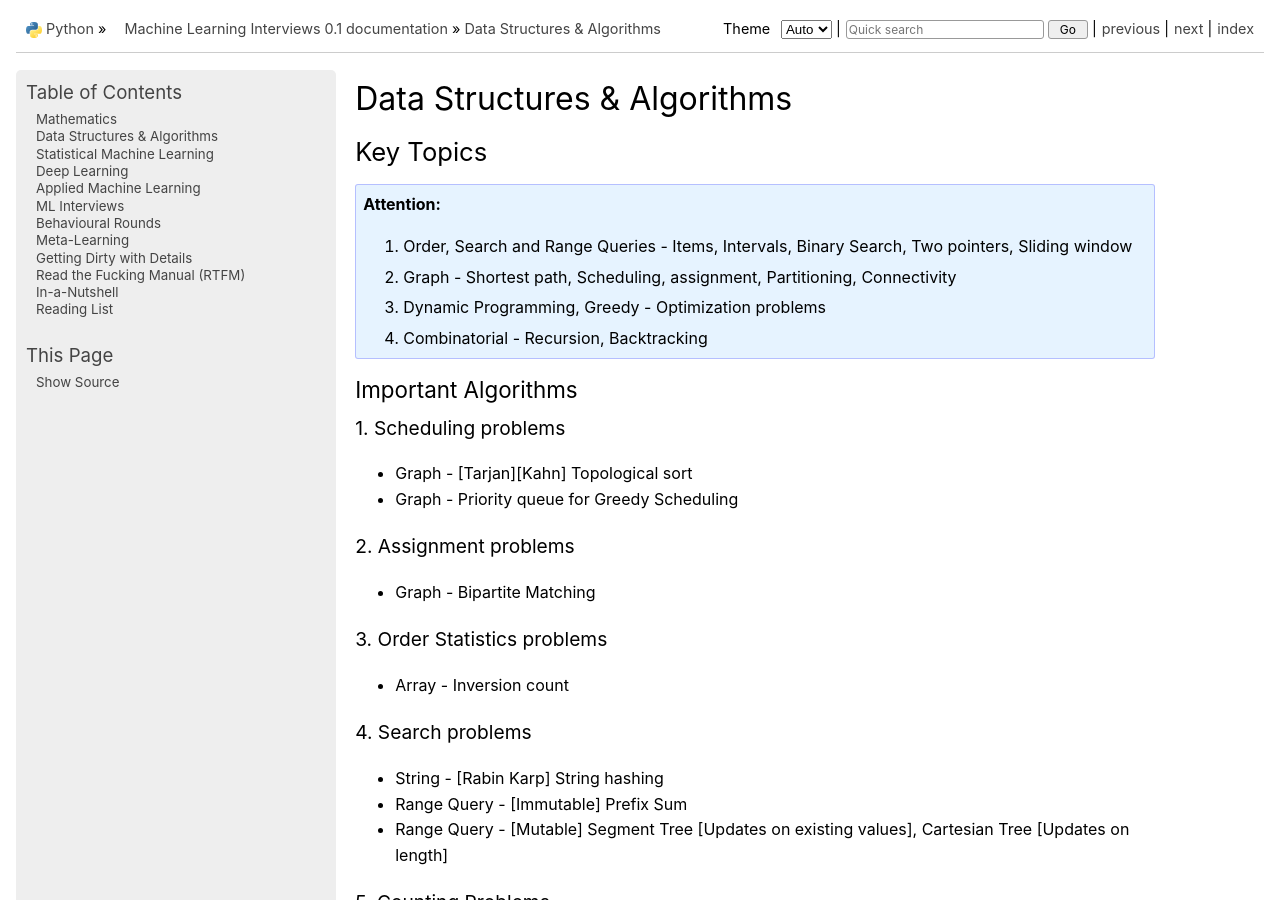
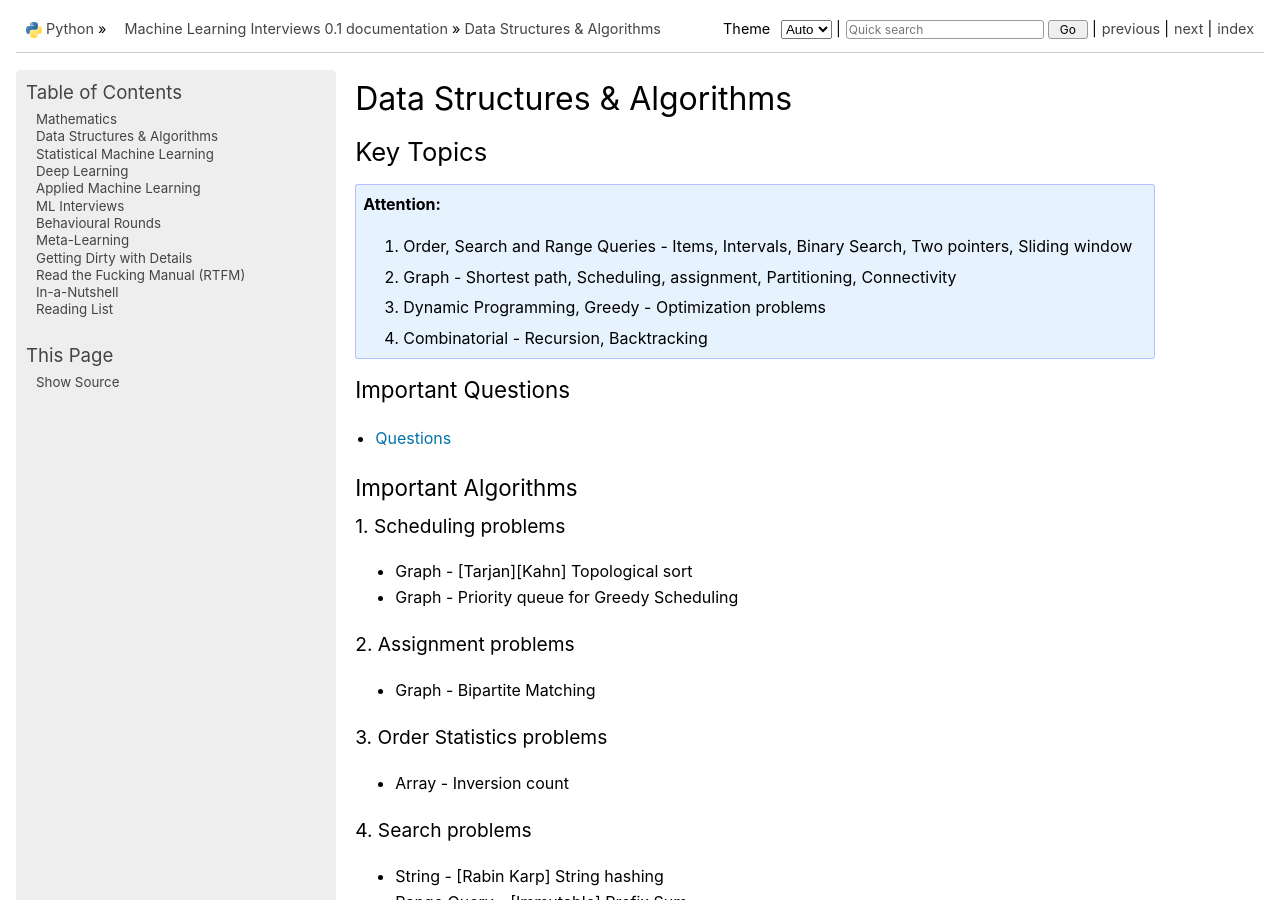
Before and after one commit to uselesstechjunks/leetcode, a Sphinx documentation site: the page built from docs/source/dsa/index.rst, in a window 1280 px wide and 900 px high. Built offline with Sphinx 7.4.7, drawn with Linux system fonts in a browser that asks for light colours; pages that are not in the unit, such as notebooks, are missing from menus.

Commit message:
Update index.rst

```diff
--- a/docs/source/dsa/index.rst
+++ b/docs/source/dsa/index.rst
@@ -10,6 +10,13 @@ Key Topics
 	#. Graph - Shortest path, Scheduling, assignment, Partitioning, Connectivity
 	#. Dynamic Programming, Greedy - Optimization problems
 	#. Combinatorial - Recursion, Backtracking
+
+Important Questions
+=================================================================================
+.. toctree::
+	:maxdepth: 1
+
+	qb
 
 Important Algorithms
 =================================================================================
```
